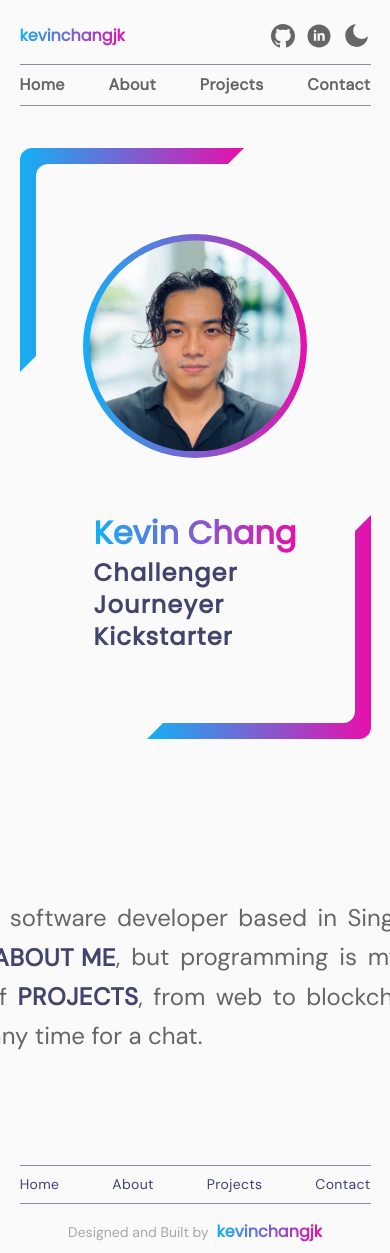
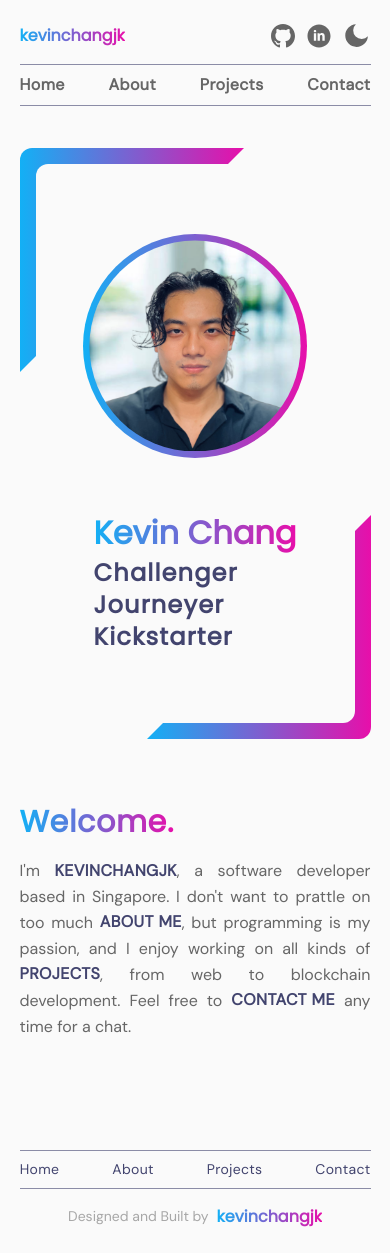
Before and after one commit to kevinchangjk/portfolio, a Next.js app: page / in a window 390 px wide. Shown: the top 1253 px of the page. Built offline with nearby package versions, Linux system fonts and the light colour scheme.

Commit message:
mobile: make introduction responsive

```diff
--- a/components/Introduction.tsx
+++ b/components/Introduction.tsx
@@ -21,7 +21,13 @@ export default function Introduction() {
       <InternalLink href={route} color={primaryColor} thickness="2px">
         <Text
           variant="powerful"
-          fontSize="2xl"
+          fontSize={{
+            base: "md",
+            md: "lg",
+            lg: "xl",
+            xl: "2xl",
+            "2xl": "3xl",
+          }}
           padding="0rem"
           marginTop="-0.25rem"
         >
@@ -36,7 +42,16 @@ export default function Introduction() {
     const route = profile.socialMedia.github;
     return (
       <PrimaryLink href={route} color={primaryColor} thickness="2px">
-        <Text variant="powerful" fontSize="2xl">
+        <Text
+          variant="powerful"
+          fontSize={{
+            base: "md",
+            md: "lg",
+            lg: "xl",
+            xl: "2xl",
+            "2xl": "3xl",
+          }}
+        >
           {text}
         </Text>
       </PrimaryLink>
@@ -46,8 +61,13 @@ export default function Introduction() {
   return (
     <VStack
       position="relative"
-      width="4xl"
-      spacing="2rem"
+      width="full"
+      spacing={{
+        base: "1rem",
+        md: "1.5rem",
+        xl: "2rem",
+        "2xl": "2.5rem",
+      }}
       justifyContent="center"
       alignItems="start"
     >
@@ -56,14 +76,25 @@ export default function Introduction() {
         bg={gradient}
         bgClip="text"
         textColor="transparent"
-        fontSize="5xl"
+        fontSize={{
+          base: "3xl",
+          md: "4xl",
+          xl: "5xl",
+          "2xl": "6xl",
+        }}
         letterSpacing="wide"
       >
         Welcome.
       </Heading>
       <Box
         width="full"
-        fontSize="2xl"
+        fontSize={{
+          base: "md",
+          md: "lg",
+          lg: "xl",
+          xl: "2xl",
+          "2xl": "3xl",
+        }}
         fontWeight="medium"
         letterSpacing="normal"
         textAlign="justify"
```
